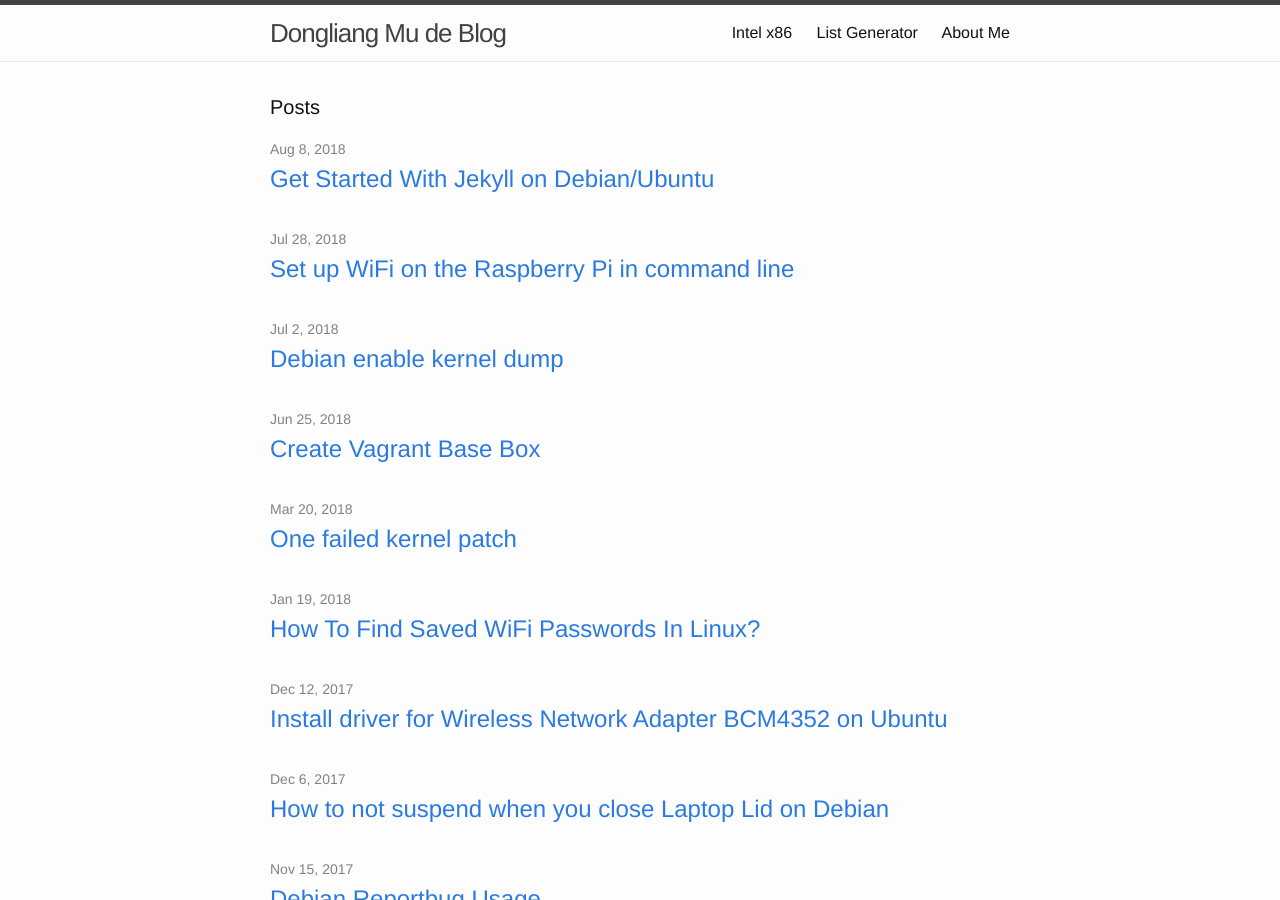
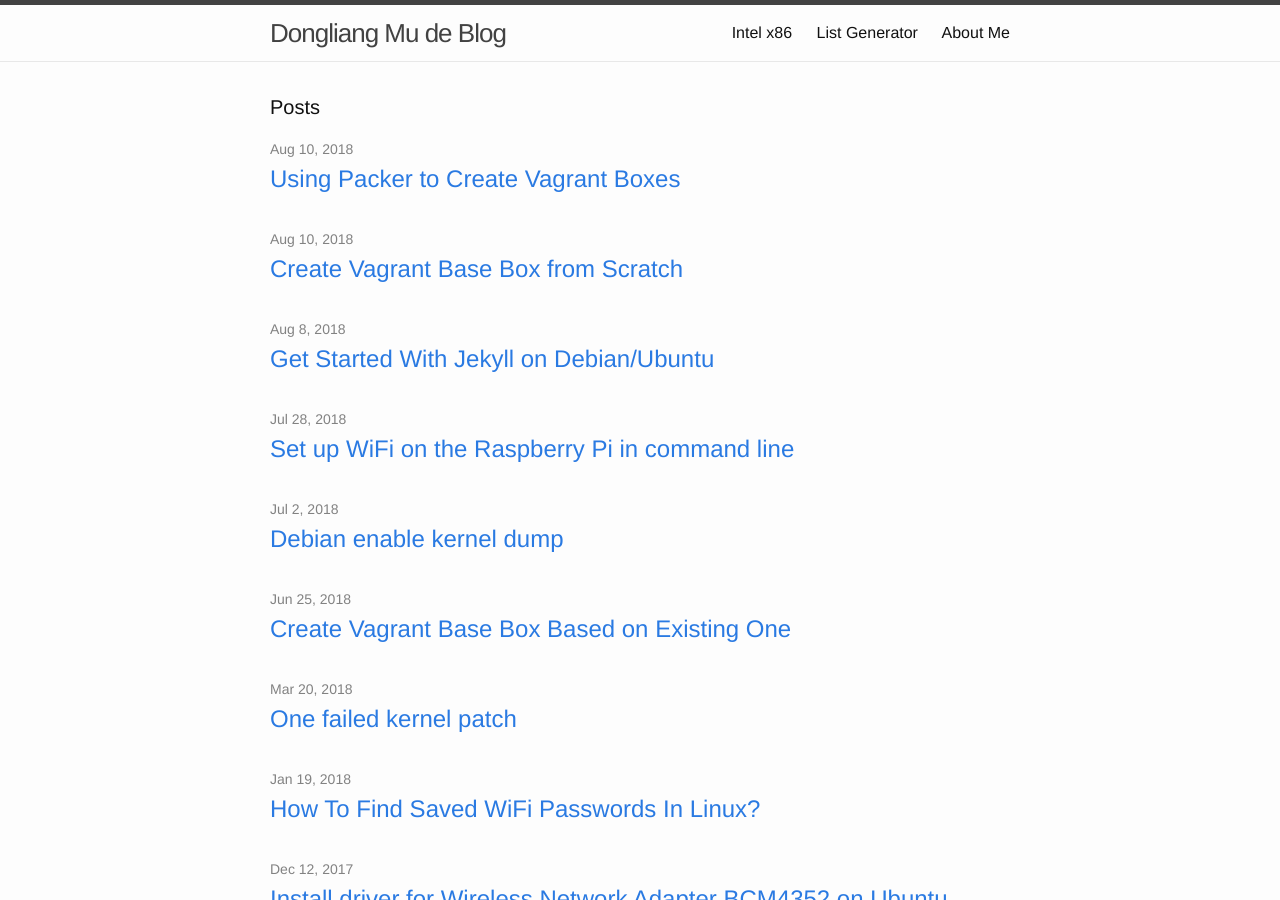
Before and after one commit to mudongliang/mudongliang.github.io, a Jekyll site: the page built from index.html, in a window 1280 px wide and 900 px high. Built offline with Jekyll 4.4.1, drawn with Linux system fonts in a browser that asks for light colours.

Commit message:
add some draft blogs

````diff
--- a/_posts/2018-06-25-create-vagrant-base-box.md
+++ b/_posts/2018-06-25-create-vagrant-base-box.md
@@ -1,6 +1,6 @@
 ---
 layout: post
-title: "Create Vagrant Base Box"
+title: "Create Vagrant Base Box Based on Existing One"
 date: 2018-06-25
 description: ""
 category:
@@ -23,12 +23,6 @@ vagrant init ubuntu/trusty64
 vagrant up
 vagrant ssh
 # do your own modifications
-```
-
-### Add public key
-
-```
-
 ```
 
 ### Install VirtualBox Guest Additions
--- /dev/null
+++ b/_posts/2018-08-10-create-vagrant-base-box-from-scratch.md
@@ -0,0 +1,23 @@
+---
+layout: post
+title: "Create Vagrant Base Box from Scratch"
+date: 2018-08-10
+description: ""
+category:
+tags: []
+---
+* TOC
+{:toc}
+
+
+## References
+
+[1] <https://www.sitepoint.com/create-share-vagrant-base-box/>
+
+[2] <https://www.skoblenick.com/vagrant/creating-a-custom-box-from-scratch/>
+
+[3] <ihttps://www.engineyard.com/blog/building-a-vagrant-box-from-start-to-finish>
+
+[4] <http://aruizca.com/steps-to-create-a-vagrant-base-box-with-ubuntu-14-04-desktop-gui-and-virtualbox/>
+
+[5] <https://github.com/ckan/ckan/wiki/How-to-Create-a-CentOS-Vagrant-Base-Box>
--- /dev/null
+++ b/_posts/2018-08-10-using-packer-to-create-vagrant-boxes.md
@@ -0,0 +1,18 @@
+---
+layout: post
+title: "Using Packer to Create Vagrant Boxes"
+date: 2018-08-10
+description: ""
+category:
+tags: []
+---
+* TOC
+{:toc}
+
+## References
+
+[1] <https://ariya.io/2013/11/using-packer-to-create-vagrant-boxes>
+
+[2] <https://dzone.com/articles/using-packer-create-vagrant>
+
+[3] <https://blog.codeship.com/packer-vagrant-tutorial/>
````
Also changed, not shown: other parts of _posts/2018-06-25-create-vagrant-base-box.md (+4 -0 lines).
